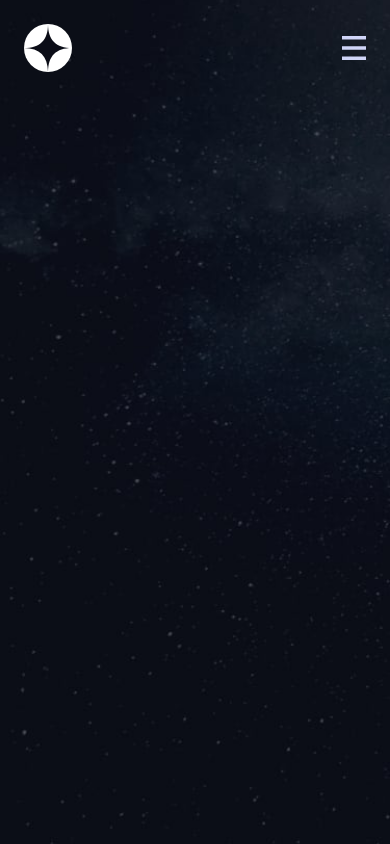
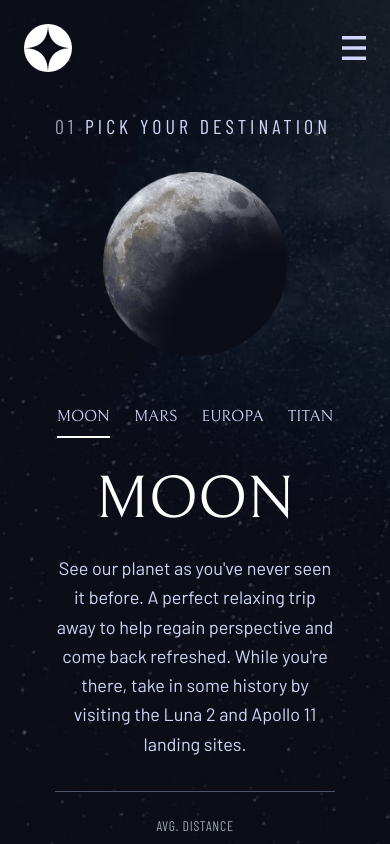
Before and after one commit to kachi33/space-tourism, a Nuxt app: page /destination in a window 390 px wide. Built offline with nearby package versions, Linux system fonts and the light colour scheme.

Commit message:
feat: responsive Destination page , Update Readme

```diff
--- a/app/components/header.vue
+++ b/app/components/header.vue
@@ -65,9 +65,9 @@ const isMenuOpen = ref(false);
 
 const navItems = [
   { path: '/',  name: 'HOME' },
-  { path: '/destination', number: '01', name: 'DESTINATION' },
-  { path: '/crew', number: '02', name: 'CREW' },
-  { path: '/technology', number: '03', name: 'TECHNOLOGY' }
+  { path: '/destination/', number: '01', name: 'DESTINATION' },
+  { path: '/crew/', number: '02', name: 'CREW' },
+  { path: '/technology/', number: '03', name: 'TECHNOLOGY' }
 ];
 
 
--- a/app/pages/destination.vue
+++ b/app/pages/destination.vue
@@ -1,5 +1,137 @@
 <template>
   <main
-    class="pt-20 md:pt-28 h-screen bg-[url('/destination/background-destination-mobile.jpg')] lg:bg-[url('/destination/background-destination-desktop.jpg')] md:bg-[url('/destination/background-destination-tablet.jpg')] bg-cover bg-no-repeat bg-center"
-  ></main>
+    class="pt-20 md:pt-28 text-light-blue h-screen bg-[url('/destination/background-destination-mobile.jpg')] lg:bg-[url('/destination/background-destination-desktop.jpg')] md:bg-[url('/destination/background-destination-tablet.jpg')] bg-cover bg-no-repeat bg-center overflow-scroll"
+  >
+    <div class="container w-[80%] mx-auto px-4 py-8">
+      <div class="flex flex-col  justify-center text-light-blue md:gap-12">
+        <h1 class="text-xl md:text-2xl mb-8 text-center lg:text-left tracking-[4px] flex gap-2 uppercase">
+            <span class="text-gray-400">01</span>Pick your destination
+        </h1>
+
+        <div class="flex flex-col lg:flex-row items-center gap-12 lg:gap-24">
+          <div class="lg:w-1/2 flex justify-center">
+            <img
+            :src="currentDestination.images?.png"
+            :alt="currentDestination.name"
+            class="w-46 h-46 md:w-80 md:h-80 object-contain"
+            />
+          </div>
+
+          <div class="lg:w-1/2 text-white">
+            <nav class="mb-8">
+              <ul class="flex font-secondary-family gap-6 justify-center text-light-blue lg:justify-start">
+                <li
+                v-for="destination in destinations"
+                :key="destination.name"
+                class="cursor-pointer pb-2 border-b-2 transition-colors"
+                :class="[
+                  currentDestination.name === destination.name
+                  ? 'border-white'
+                  : 'border-transparent hover:border-gray-400'
+                ]"
+              @click="selectDestination(destination)"
+              >
+              {{ destination.name.toUpperCase() }}
+            </li>
+          </ul>
+        </nav>
+
+        <div class="text-center lg:text-left">
+          <h2 class="text-6xl md:text-8xl font-secondary-family mb-6">
+            {{ currentDestination.name?.toUpperCase() }}
+          </h2>
+
+          <p class="text-lg font-accent-family mb-8 text-light-blue leading-relaxed max-w-md mx-auto lg:mx-0">
+            {{ currentDestination.description }}
+          </p>
+
+          <div class="border-t border-gray-600 pt-6">
+            <div class="flex flex-col md:flex-row gap-8 justify-center lg:justify-start">
+              <div>
+                <p class="text-sm text-gray-400 mb-2 tracking-wider">AVG. DISTANCE</p>
+                <p class="text-2xl uppercase font-secondary-family">{{ currentDestination.distance }}</p>
+              </div>
+              <div>
+                <p class="text-sm text-gray-400 mb-2 tracking-wider">EST. TRAVEL TIME</p>
+                <p class="text-2xl uppercase font-secondary-family">{{ currentDestination.travel }}</p>
+              </div>
+            </div>
+          </div>
+        </div>
+      </div>
+    </div>
+      </div>
+    </div>
+  </main>
 </template>
+
+<script setup>
+const destinations = [
+  {
+    name: "Moon",
+    images: {
+      png: "/destination/image-moon.png",
+      webp: "/destination/image-moon.webp"
+    },
+    description: "See our planet as you've never seen it before. A perfect relaxing trip away to help regain perspective and come back refreshed. While you're there, take in some history by visiting the Luna 2 and Apollo 11 landing sites.",
+    distance: "384,400 km",
+    travel: "3 days"
+  },
+  {
+    name: "Mars",
+    images: {
+      png: "/destination/image-mars.png",
+      webp: "/destination/image-mars.webp"
+    },
+    description: "Don't forget to pack your hiking boots. You'll need them to tackle Olympus Mons, the tallest planetary mountain in our solar system. It's two and a half times the size of Everest!",
+    distance: "225 mil. km",
+    travel: "9 months"
+  },
+  {
+    name: "Europa",
+    images: {
+      png: "/destination/image-europa.png",
+      webp: "/destination/image-europa.webp"
+    },
+    description: "The smallest of the four Galilean moons orbiting Jupiter, Europa is a winter lover's dream. With an icy surface, it's perfect for a bit of ice skating, curling, hockey, or simple relaxation in your snug wintery cabin.",
+    distance: "628 mil. km",
+    travel: "3 years"
+  },
+  {
+    name: "Titan",
+    images: {
+      png: "/destination/image-titan.png",
+      webp: "/destination/image-titan.webp"
+    },
+    description: "The only moon known to have a dense atmosphere other than Earth, Titan is a home away from home (just a few hundred degrees colder!). As a bonus, you get striking views of the Rings of Saturn.",
+    distance: "1.6 bil. km",
+    travel: "7 years"
+  }
+]
+
+const currentDestination = ref(destinations[0])
+
+const selectDestination = (destination) => {
+  currentDestination.value = destination
+  if (process.client) {
+    try {
+      sessionStorage.setItem('selectedDestination', JSON.stringify(destination))
+    } catch (e) {}
+  }
+}
+
+onMounted(() => {
+  if (process.client) {
+    try {
+      const saved = sessionStorage.getItem('selectedDestination')
+      if (saved) {
+        const savedDestination = JSON.parse(saved)
+        const found = destinations.find(d => d.name === savedDestination.name)
+        if (found) {
+          currentDestination.value = found
+        }
+      }
+    } catch (e) {}
+  }
+})
+</script>
```
Also changed, not shown: 1 other file (tests, documents, lock files or other folders).
